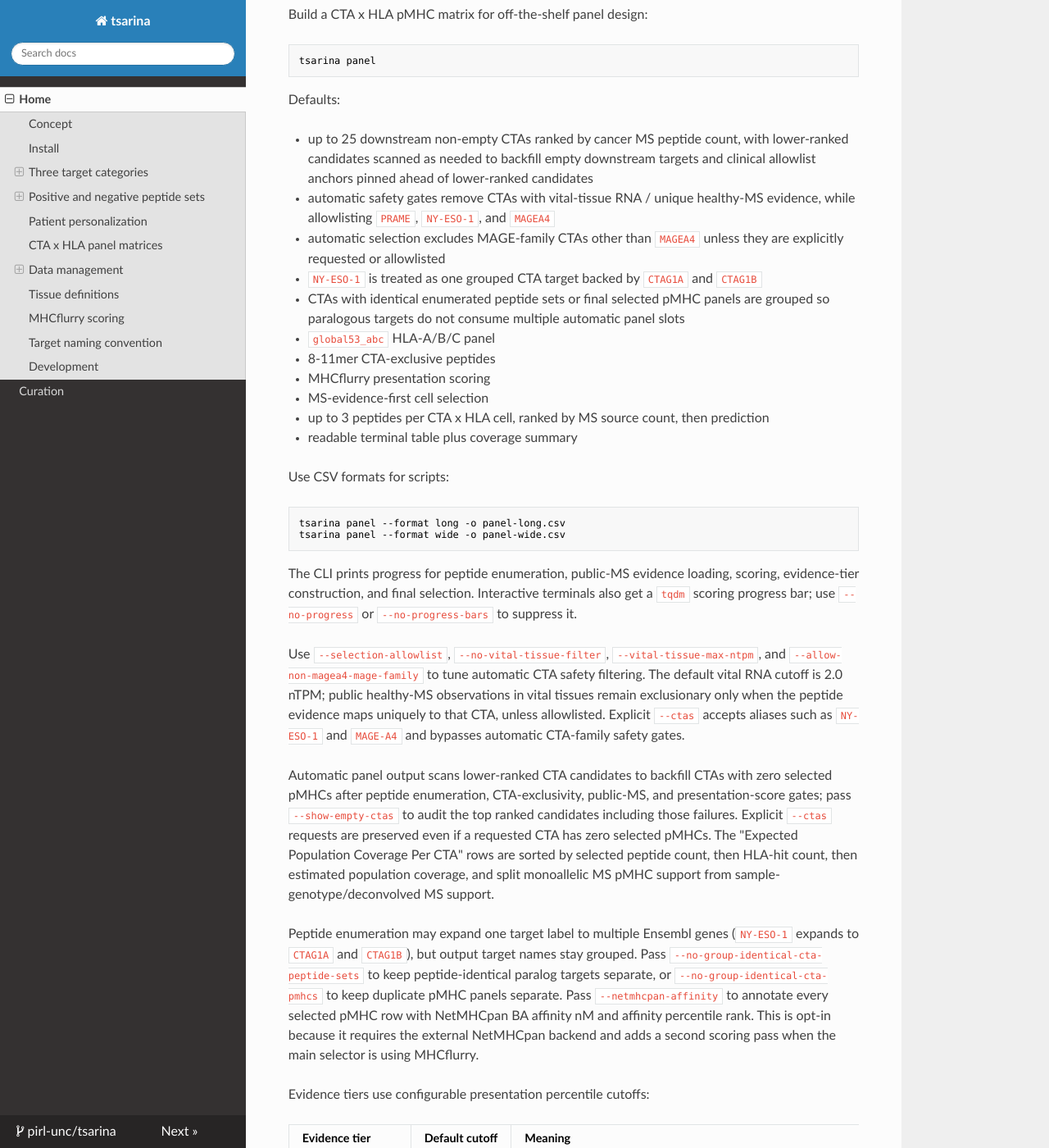
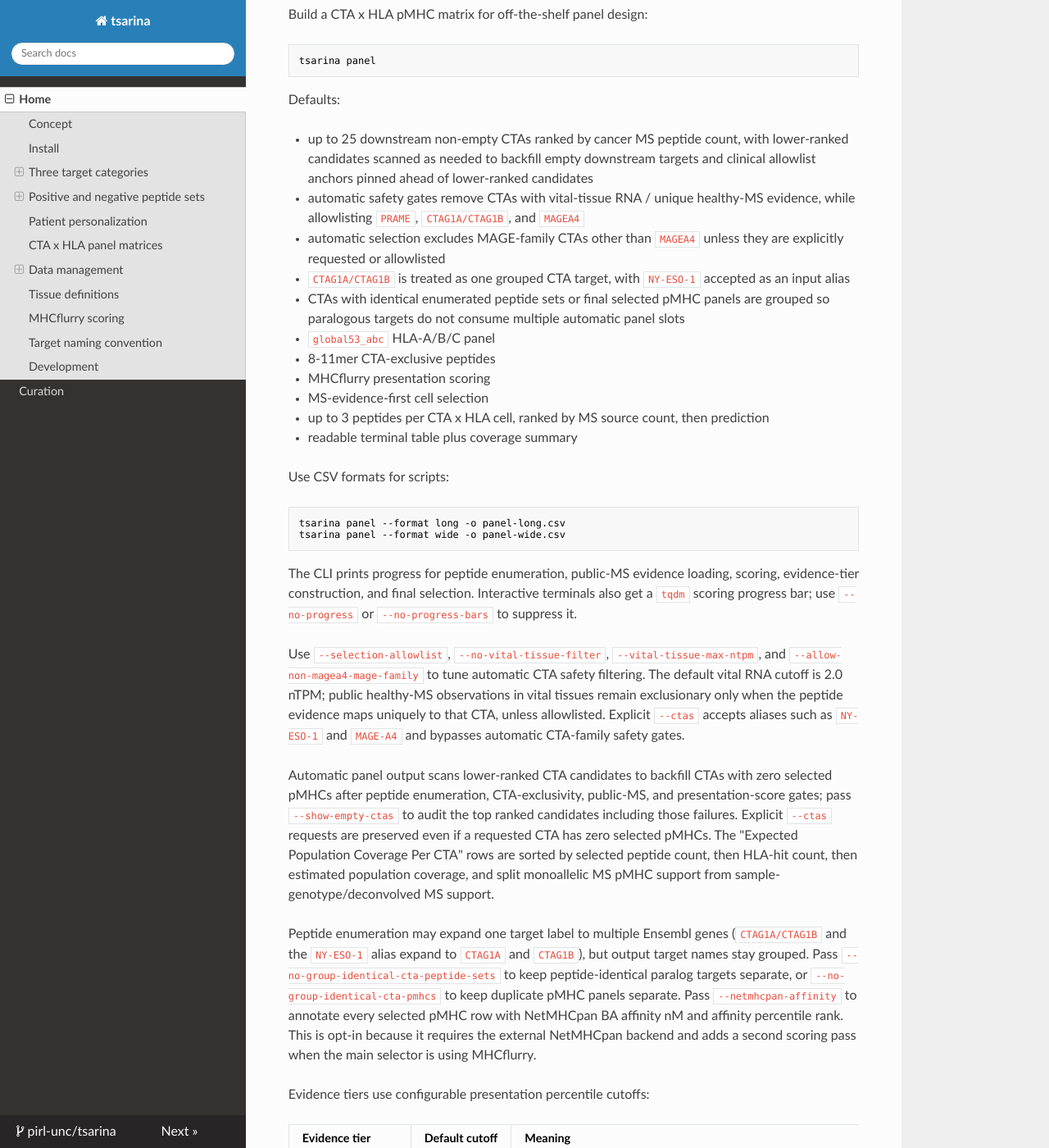
Before and after one commit to pirl-unc/tsarina, an MkDocs documentation site: the page built from docs/index.md, in a window 1280 px wide and 1400 px high, scrolled down 6012 px. Shown: the whole window at 82% size. Built offline with MkDocs 1.6.1, drawn with Linux system fonts in a browser that asks for light colours; nearby versions of some CDN libraries.

Commit message:
Use CTAG1A CTAG1B as grouped CTA label (#54)

```diff
--- a/docs/index.md
+++ b/docs/index.md
@@ -226,11 +226,11 @@
   lower-ranked candidates scanned as needed to backfill empty downstream targets
   and clinical allowlist anchors pinned ahead of lower-ranked candidates
 - automatic safety gates remove CTAs with vital-tissue RNA / unique healthy-MS
-  evidence, while allowlisting `PRAME`, `NY-ESO-1`, and `MAGEA4`
+  evidence, while allowlisting `PRAME`, `CTAG1A/CTAG1B`, and `MAGEA4`
 - automatic selection excludes MAGE-family CTAs other than `MAGEA4` unless they
   are explicitly requested or allowlisted
-- `NY-ESO-1` is treated as one grouped CTA target backed by `CTAG1A` and
-  `CTAG1B`
+- `CTAG1A/CTAG1B` is treated as one grouped CTA target, with `NY-ESO-1`
+  accepted as an input alias
 - CTAs with identical enumerated peptide sets or final selected pMHC panels are
   grouped so paralogous targets do not consume multiple automatic panel slots
 - `global53_abc` HLA-A/B/C panel
@@ -270,10 +270,10 @@
 sample-genotype/deconvolved MS support.
 
 Peptide enumeration may expand one target label to multiple Ensembl genes
-(`NY-ESO-1` expands to `CTAG1A` and `CTAG1B`), but output target names stay
-grouped. Pass `--no-group-identical-cta-peptide-sets` to keep peptide-identical
-paralog targets separate, or `--no-group-identical-cta-pmhcs` to keep duplicate
-pMHC panels separate.
+(`CTAG1A/CTAG1B` and the `NY-ESO-1` alias expand to `CTAG1A` and `CTAG1B`),
+but output target names stay grouped. Pass `--no-group-identical-cta-peptide-sets`
+to keep peptide-identical paralog targets separate, or `--no-group-identical-cta-pmhcs`
+to keep duplicate pMHC panels separate.
 Pass `--netmhcpan-affinity` to annotate every selected pMHC row with NetMHCpan
 BA affinity nM and affinity percentile rank. This is opt-in because it requires
 the external NetMHCpan backend and adds a second scoring pass when the main
--- a/tsarina/version.py
+++ b/tsarina/version.py
@@ -10,4 +10,4 @@
 # See the License for the specific language governing permissions and
 # limitations under the License.
 
-__version__ = "1.2.16"
+__version__ = "1.2.17"
```
Also changed, not shown: README.md (+7 -7 lines), tasks/lessons.md (+1 -0 lines), tasks/todo.md (+29 -0 lines), 3 other files.
